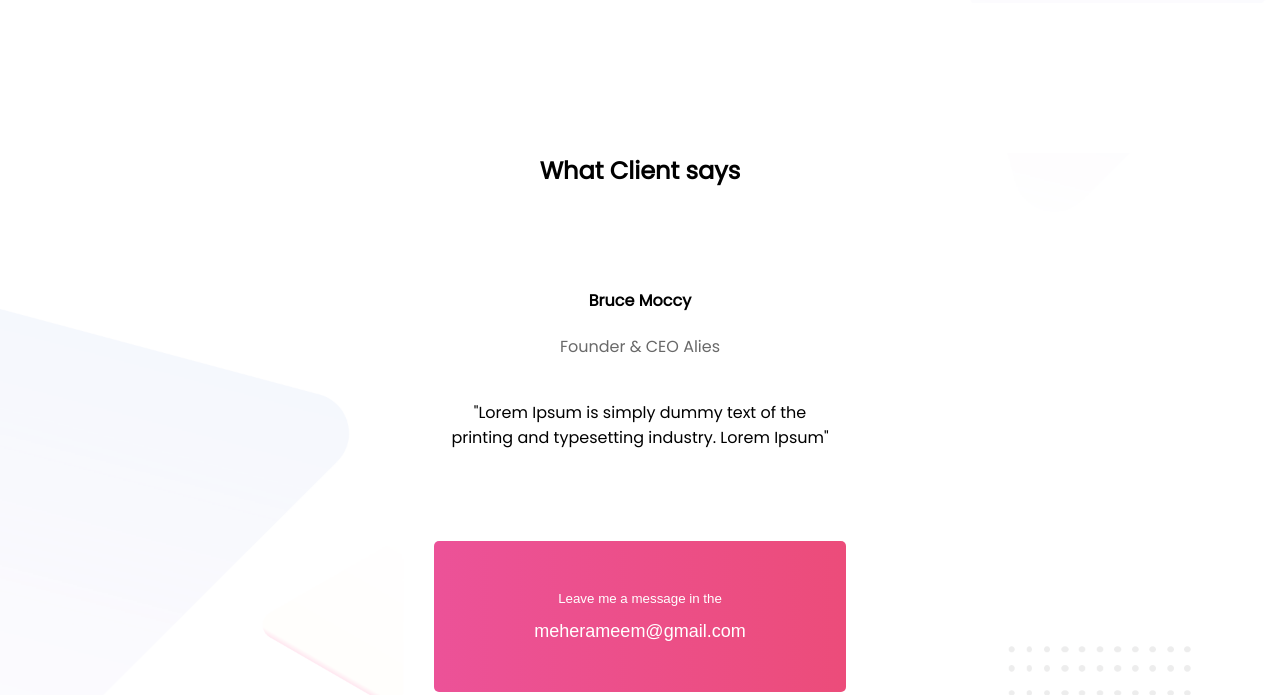
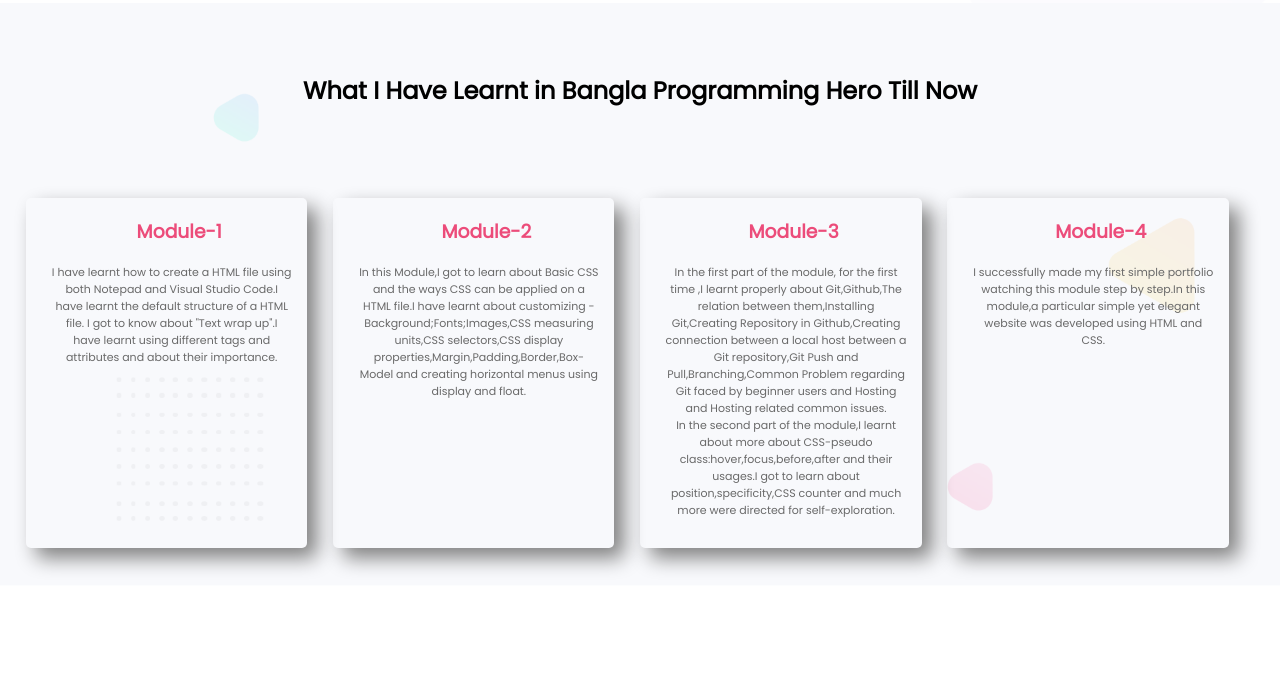
Before and after one commit to Meherameem/first-assignment-of-bangla-programming-hero-web-development-course, a plain HTML site: page index.html in a window 1280 px wide. Shown: the part 2067-2762 px from the top of the page. Drawn offline with Linux system fonts and the light colour scheme.

Commit message:
thirdcommit

```diff
--- a/index.html
+++ b/index.html
@@ -54,6 +54,41 @@
         </div>
         </div>
     </section>
+    <section class="second-section">
+        <div class="forth-subsection">
+            <h2 style="text-align: center;">What I Have Learnt in Bangla Programming Hero Till Now</h2>
+        </div>
+
+        <div class="one-fourth-width box">
+            <h3 class="heading-of-modules">Module-1</h3>
+            <p class="module-para">
+                I have learnt how to create a HTML file using both Notepad and Visual Studio Code.I have learnt the default structure of a HTML file. I got to know about "Text wrap up".I have learnt using different tags and attributes and about their importance.
+            </p>
+
+        </div>
+        <div class="one-fourth-width box">
+            <h3 class="heading-of-modules">Module-2</h3>
+            <p  class="module-para">
+                In this Module,I got to learn about Basic CSS and the ways CSS can be applied on a HTML file.I have learnt about customizing -Background;Fonts;Images,CSS measuring units,CSS selectors,CSS display properties,Margin,Padding,Border,Box-Model and creating horizontal menus using display and float.
+            </p>
+
+        </div>
+        <div class="one-fourth-width box">
+            <h3 class="heading-of-modules">Module-3</h3>
+            <p  class="module-para">
+                In the first part of the module, for the first time ,I learnt properly about Git,Github,The relation between them,Installing Git,Creating Repository in Github,Creating connection between a local host between a Git repository,Git Push and Pull,Branching,Common Problem regarding Git faced by beginner users and Hosting and Hosting related common issues.
+                <br>
+                In the second part of the module,I learnt about more about CSS-pseudo class:hover,focus,before,after and their usages.I got to learn about position,specificity,CSS counter and much more were directed for self-exploration.
+            </p>
+        </div>
+        <div class="one-fourth-width box">
+            <h3 class="heading-of-modules">Module-4</h3>
+            <p  class="module-para">
+                I successfully made my first simple portfolio watching this module step by step.In this module,a particular simple yet elegant website was developed using HTML and CSS.
+            </p>
+        </div>
+
+    </section>
     <section class="fifth-section">
         <h2 id="fifth-section-caption">What Client says</h2>
 
@@ -69,10 +104,14 @@
         </p>
         <br><br><br>
         <div style="text-align: center;">
-            <button class="link-button2">Leave me a message in the<br><br><a href="meherameem@gmail.com" target="_blank" style="text-decoration: none; color: white;"><span id="mail">meherameem@gmail.com</span></a></button>
+            <button class="link-button2">Leave me a message in the<br><br><a href="https://www.facebook.com/meherabin22?ref=br_rs" target="_blank" style="text-decoration: none; color: white;"><span id="mail">meherameem@gmail.com</span></a></button>
         </div>
 
     </section>
-
+    <footer>
+        <p>
+            All rights reserved by @Mehera
+        </p>
+    </footer>
 </body>
 </html>
--- a/style.css
+++ b/style.css
@@ -114,3 +114,32 @@ p{
 #mail{
     font-size: large;
 }
+.forth-subsection{
+    padding-top: 50px;
+}
+.one-fourth-width{
+    width: 20%;
+    margin-top: 70px;
+    margin-left: 2%;
+    padding-left: 2%;
+    float: left;
+}
+.box{
+    box-shadow: 10px 10px 20px grey;
+    border-radius: 5px;
+    height:70%
+
+}
+.heading-of-modules{
+    text-align: center;
+    color:rgb(236, 76, 122);
+}
+.module-para{
+    text-align: center;
+    font-size: 11px;
+    margin-right: 15px;
+}
+footer p{
+    text-align: center;
+    font-size: 10px;
+}
```
